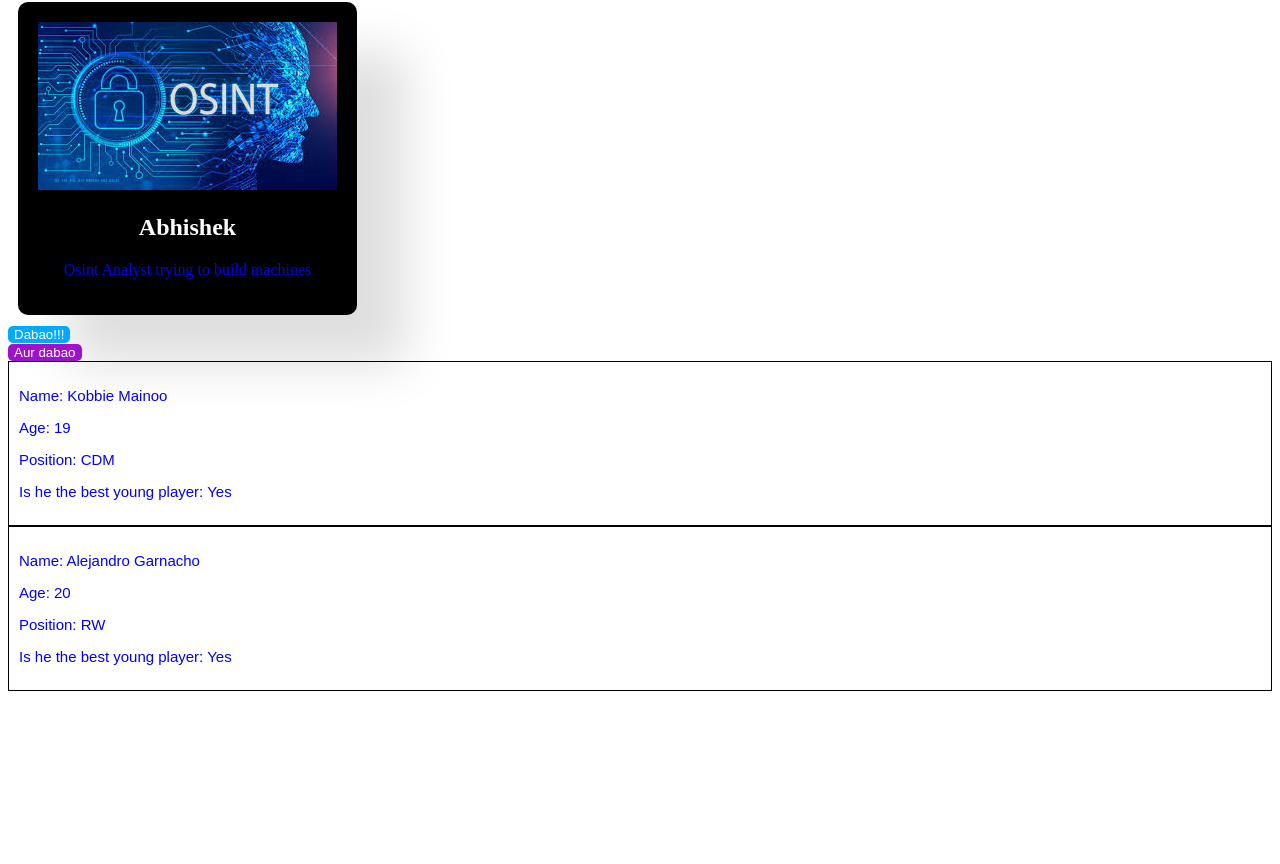
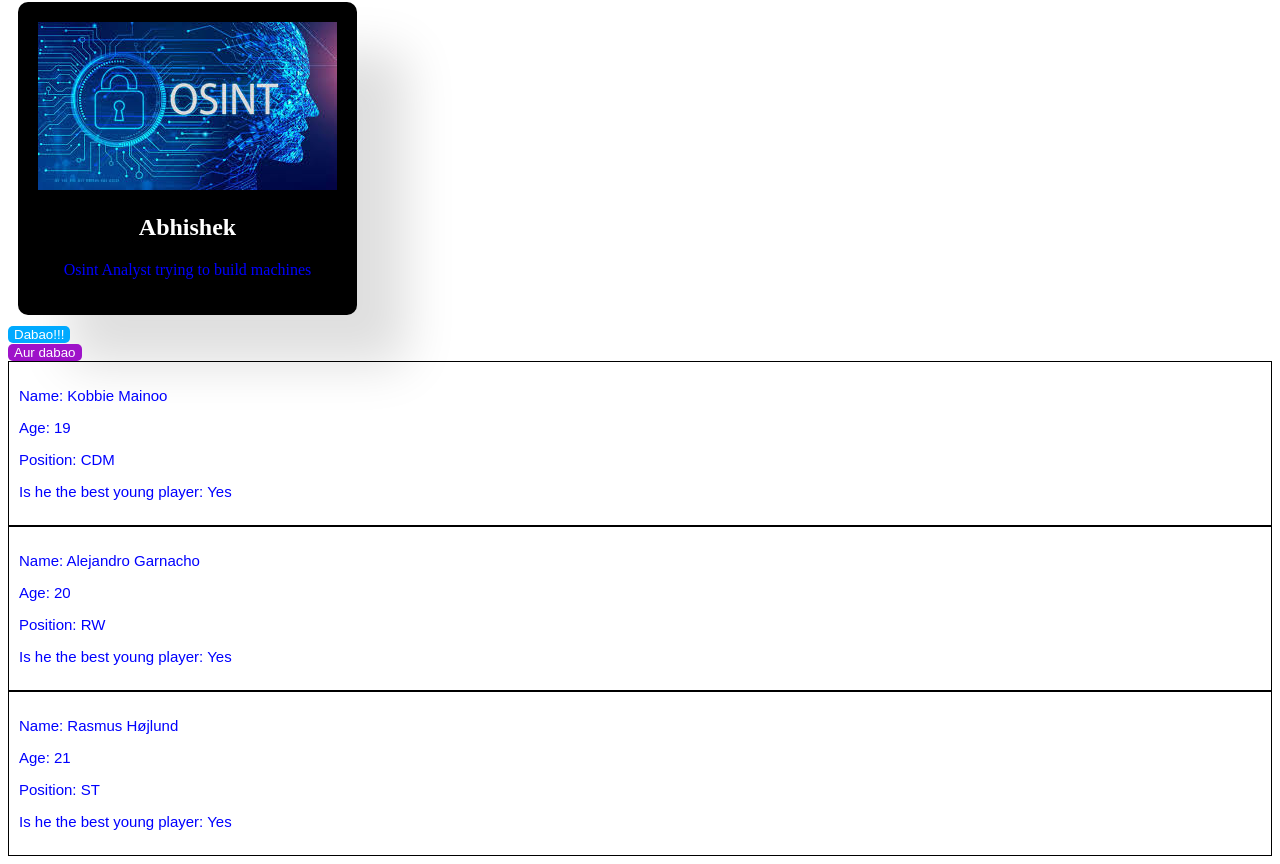
Before and after one commit to gargiiiii18/REACT-FULL, a React (Vite) app in the folder First/: page / in a window 1280 px wide. Shown: the part 298-1162 px from the top of the page. Before the commit the page ends 997 px from the top, so only its background shows below. Built offline with nearby package versions, Linux system fonts and the light colour scheme.

Commit message:
added rasmus into the frey

```diff
--- a/First/src/App.jsx
+++ b/First/src/App.jsx
@@ -20,6 +20,7 @@ function App() {
     <br></br>
     <Students name="Kobbie Mainoo" age={19} position="CDM" isBestYoungPlayer={true}/>
     <Students name="Alejandro Garnacho" age={20} position="RW" isBestYoungPlayer={true}/>
+    <Students name="Rasmus Højlund" age={21} position="ST" isBestYoungPlayer={true}/>
 
 
     </>
```
